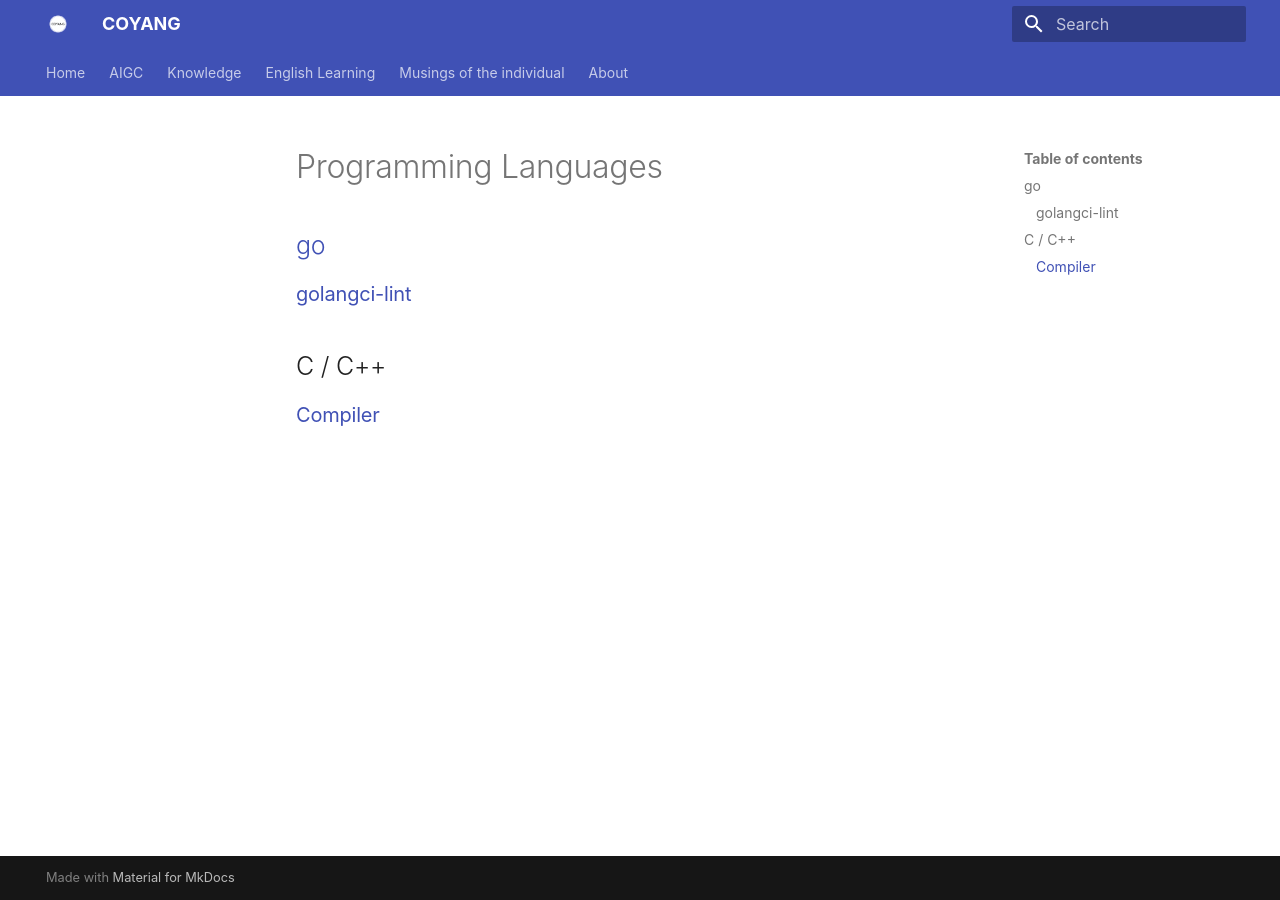
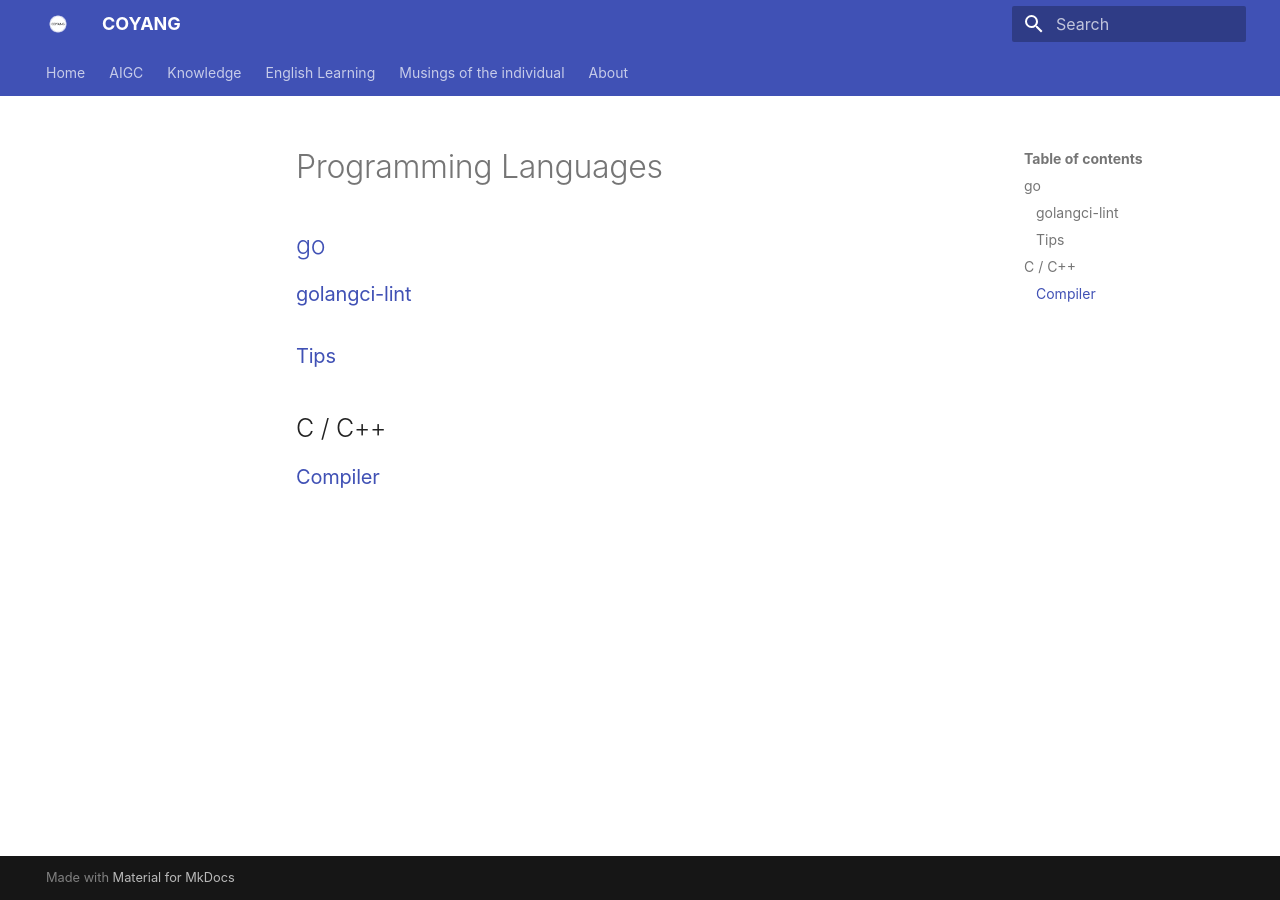
Before and after one commit to coyang/blogs, an MkDocs documentation site: the page built from docs/knowledge/programming_languages/index.md, in a window 1280 px wide. Built offline with MkDocs 1.6.1 and Material for MkDocs 9.7.7, drawn with Linux system fonts in a browser that asks for light colours.

Commit message:
Add tips main page

```diff
--- a/docs/knowledge/programming_languages/index.md
+++ b/docs/knowledge/programming_languages/index.md
@@ -4,6 +4,7 @@
 
 ### [golangci-lint](../tools/golangci_lint.md)
 
+### [Tips](./go/tips/index.md)
 
 ## C / C++
 
```
Also changed, not shown: docs/knowledge/programming_languages/go/tips/index.md (added, +1 -0 lines).
